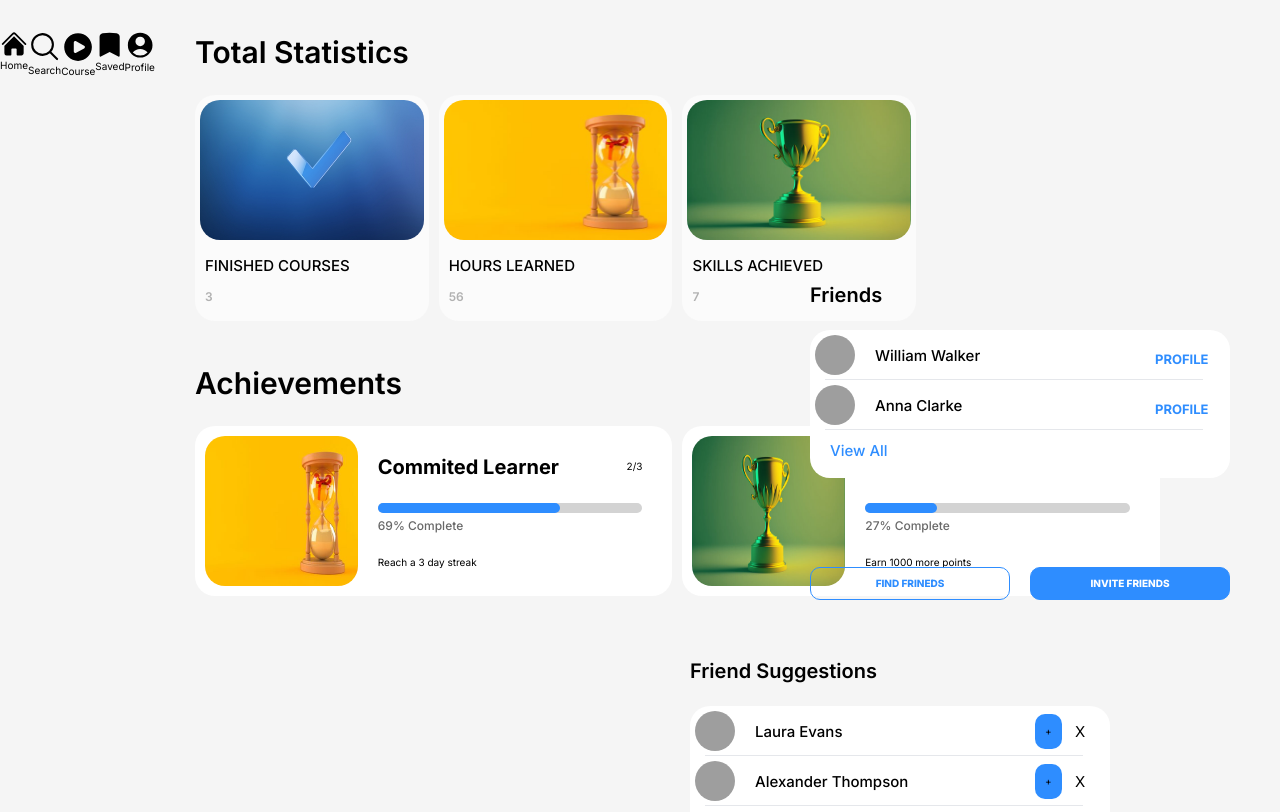
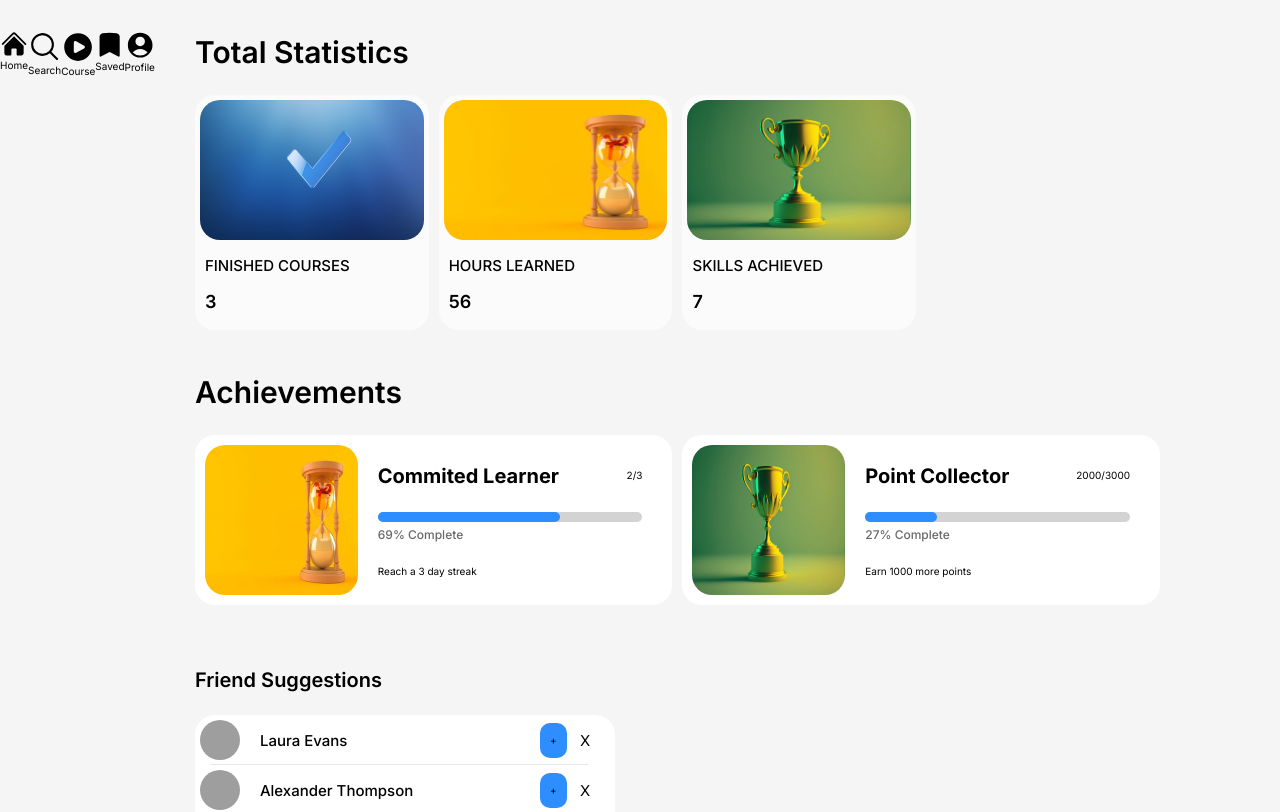
Before and after one commit to 202303-PRM-TR-FEW/capstone-learning-app-team-6, a Next.js app: page /profile in a window 1280 px wide. Shown: the top 812 px of the page. Built offline with nearby package versions, Linux system fonts and the light colour scheme; grey boxes are pictures that could not be loaded.

Commit message:
feat: complete total statistics and achievements Resolves: #21 and #22

```diff
--- a/Components/Profile Page/buttons/styles/buttons.module.css
+++ b/Components/Profile Page/buttons/styles/buttons.module.css
@@ -1,8 +1,6 @@
 .buttons {
-  position: fixed;
-  right: 0px;
-  bottom: 20rem;
-  margin-right: 5rem;
+  position: relative;
+  margin-top: 4rem;
 }
 
 .findFriends {
--- a/Components/Profile Page/friend suggestion/styles/friend-suggestion.module.css
+++ b/Components/Profile Page/friend suggestion/styles/friend-suggestion.module.css
@@ -1,7 +1,6 @@
 .container {
   padding-right: 5rem;
   display: flex;
-  float: right;
   position: relative;
 }
 
--- a/Components/Profile Page/friends/styles/friends.module.css
+++ b/Components/Profile Page/friends/styles/friends.module.css
@@ -1,11 +1,7 @@
 .container {
   padding-right: 5rem;
   display: flex;
-  float: right;
   position: relative;
-  position: fixed;
-  right: 0px;
-  top: 25rem;
 }
 
 .title {
--- a/Components/Profile Page/total statistics/TotalStatElem.jsx
+++ b/Components/Profile Page/total statistics/TotalStatElem.jsx
@@ -2,7 +2,7 @@ import styles from "./styles/totalStatElem.module.css";
 
 const TotalStatElem = (props) => {
   return (
-    <li key={props.key} className={`${styles["course-card"]} mflex`}>
+    <li className={`${styles["course-card"]} mflex`}>
       <div className={`${styles["course-image__container"]}`}>
         <img src={props.image} />
       </div>
--- a/Components/Profile Page/total statistics/TotalStatistics.jsx
+++ b/Components/Profile Page/total statistics/TotalStatistics.jsx
@@ -22,7 +22,7 @@ const courses = [
 const TotalStatistics = () => {
   return (
     <section className={styles["features-container"]}>
-      <h2 className="header-text">Total Statistics</h2>
+      <h3 className="header-text">Total Statistics</h3>
       <ul className={`${styles["cards-container"]} mflex`}>
         <DisplayStatistics AllCourses={courses}></DisplayStatistics>
       </ul>
--- a/Components/Profile Page/total statistics/styles/totalStatElem.module.css
+++ b/Components/Profile Page/total statistics/styles/totalStatElem.module.css
@@ -39,9 +39,13 @@
   font-weight: 600;
   font-size: 1.2rem;
 }
-.course-duration,
-.course-rate {
-  gap: 0.5rem;
+
+.course-quantity {
+  color: black;
+  font-weight: 600;
+  font-size: 1.8rem;
+  display: flex;
+  justify-content: center;
   align-items: center;
 }
 
```
